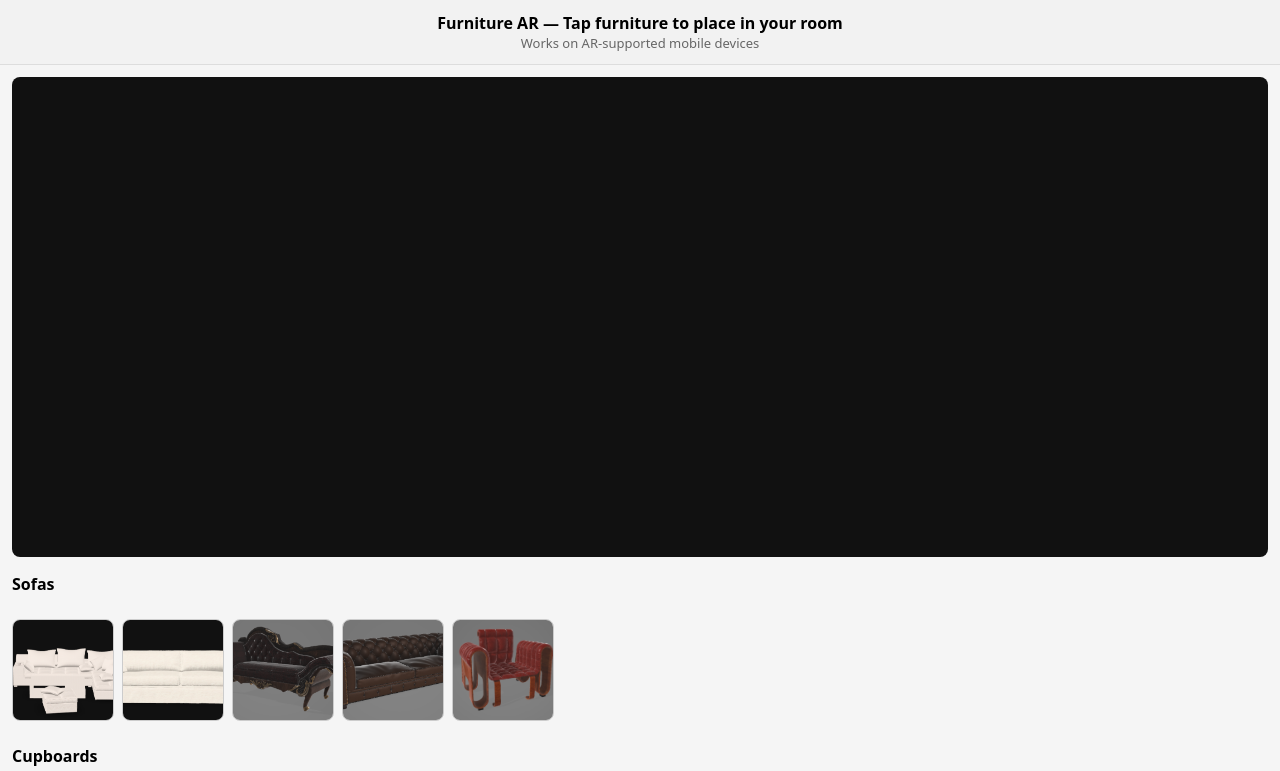
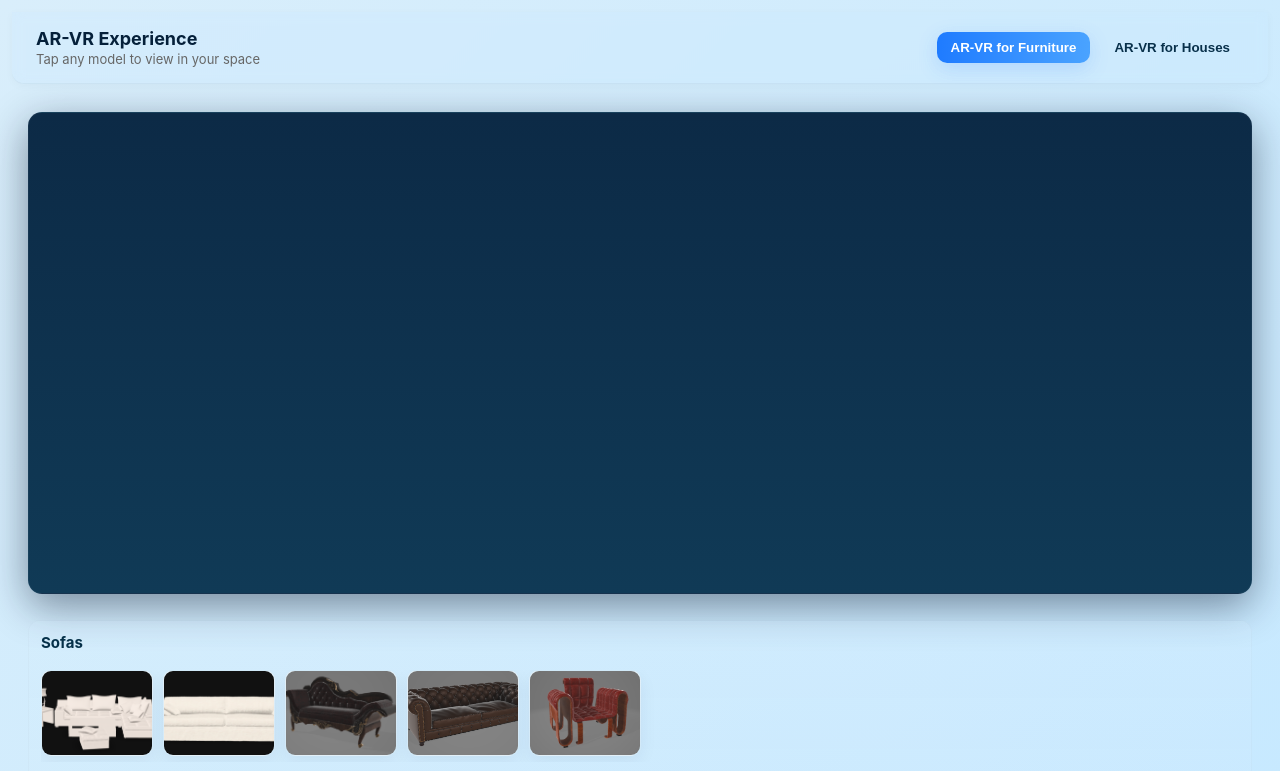
Before and after one commit to irenesaji/AR_vr, a plain HTML site: page index.html in a window 1280 px wide. Shown: the top 771 px of the page. Drawn offline with nearby package versions, Linux system fonts and the light colour scheme.

Commit message:
Initial commit

```diff
--- a/index.html
+++ b/index.html
@@ -3,72 +3,159 @@
 <head>
   <meta charset="utf-8" />
   <meta name="viewport" content="width=device-width,initial-scale=1" />
-  <title>Furniture AR — Instant AR Camera</title>
+  <title>AR-VR Experience — Furniture & Houses</title>
 
   <script type="module" src="https://unpkg.com/@google/model-viewer/dist/model-viewer.min.js"></script>
 
   <style>
+    :root{
+      /* stronger light-blue base so the page is clearly blue */
+      --bg-start: #d9eefb; /* lighter blue */
+      --bg-end: #c7e9ff;   /* slightly deeper */
+      --card: #eaf8ff;
+      --muted: #35506a;
+      --accent: #1f7bff;
+      --viewer-dark: linear-gradient(180deg,#0c2a46 0%, #103a56 100%);
+      --glass: rgba(220,238,255,0.6);
+    }
+
+    html,body {
+      height: 100%;
+      margin: 0;
+      font-family: Inter, ui-sans-serif, system-ui, -apple-system, "Segoe UI", Roboto, "Helvetica Neue", Arial;
+      -webkit-font-smoothing: antialiased;
+      -moz-osx-font-smoothing: grayscale;
+      color: #0f172a;
+    }
+
     body {
-      font-family: system-ui, Arial, sans-serif;
-      margin: 0;
       display: flex;
       flex-direction: column;
-      height: 100vh;
-      background: #f5f5f5;
+      min-height: 100vh;
+      background: linear-gradient(135deg, var(--bg-start), var(--bg-end));
+      background-attachment: fixed;
+      padding: 0;
     }
 
     header {
-      padding: 12px;
-      background: #f2f2f2;
-      border-bottom: 1px solid #ddd;
-      text-align: center;
+      display: flex;
+      justify-content: space-between;
+      align-items: center;
+      padding: 16px 24px;
+  /* make header a light-blue glass so it reads blue on all screens */
+  background: rgba(200,230,255,0.26);
+      backdrop-filter: blur(6px);
+      border-bottom: 1px solid rgba(15,23,42,0.04);
+      box-shadow: 0 2px 10px rgba(11,20,30,0.03);
+      border-radius: 0 0 12px 12px;
+      margin: 12px;
+    }
+
+    .header-left {
+      display: flex;
+      flex-direction: column;
+      gap: 2px;
+    }
+
+    .header-left strong{
+      font-size: 18px;
+      color: #05203a;
+    }
+
+    .header-left div{
+      font-size: 13px;
+      color: var(--muted);
+    }
+
+    .header-right {
+      display: flex;
+      gap: 10px;
+    }
+
+    button {
+      padding: 8px 14px;
+      border: 0;
+      border-radius: 10px;
+      cursor: pointer;
+      background: transparent;
+      font-weight: 600;
+      color: #08304a;
+      transition: transform .12s ease, box-shadow .12s ease;
+      box-shadow: none;
+    }
+
+    button:hover{ transform: translateY(-2px); box-shadow: 0 6px 18px rgba(43,124,255,0.12); }
+
+    button.active {
+      background: linear-gradient(90deg,var(--accent), #4aa3ff);
+      color: white;
+      padding: 8px 14px;
+      border-radius: 10px;
+      box-shadow: 0 6px 20px rgba(43,124,255,0.18);
     }
 
     main {
       display: flex;
       flex-direction: column;
-      flex: 1;
-      padding: 12px;
-      gap: 16px;
+      flex: 1 1 auto;
+      padding: 16px;
+      gap: 18px;
+      margin: 0 12px 12px 12px;
     }
 
     #viewer {
       flex: 1;
       min-height: 60vh;
-      background: #111;
-      border-radius: 8px;
+      background: var(--viewer-dark);
+      border-radius: 14px;
       overflow: hidden;
+      box-shadow: 0 12px 40px rgba(7,18,40,0.45);
+      border: 1px solid rgba(255,255,255,0.04);
+      display: flex;
+      align-items: stretch;
     }
 
     .gallery {
       display: flex;
       flex-direction: column;
-      gap: 16px;
+      gap: 12px;
+      margin-top: 8px;
+  /* make gallery clearly bluish */
+  background: linear-gradient(180deg, rgba(215,238,255,0.22), rgba(200,230,255,0.12));
+      padding: 12px;
+      border-radius: 12px;
+      border: 1px solid rgba(10,25,40,0.02);
     }
 
     .category {
-      font-weight: bold;
-      margin-bottom: 8px;
-      font-size: 16px;
+      font-weight: 700;
+      margin-bottom: 6px;
+      font-size: 15px;
+      color: #053049;
     }
 
     .thumbs {
       display: flex;
-      gap: 8px;
+      gap: 10px;
       overflow-x: auto;
-      padding-bottom: 8px;
+      padding-bottom: 6px;
     }
 
     .thumb {
       cursor: pointer;
-      border: 1px solid #ccc;
-      border-radius: 8px;
+      border-radius: 10px;
       overflow: hidden;
       flex: 0 0 auto;
-      width: 100px;
-      height: 100px;
-      transition: transform 0.2s;
-      background: #fff;
+      width: 110px;
+      height: 84px;
+      transition: transform 0.18s ease, box-shadow 0.18s ease;
+  /* soft bluish card for thumbnails */
+  background: linear-gradient(180deg,#eaf8ff,#d7f0ff);
+      display: flex;
+      align-items: center;
+      justify-content: center;
+      box-shadow: 0 6px 18px rgba(9,30,63,0.06);
+      border: 1px solid rgba(11,20,30,0.03);
     }
 
     .thumb img {
@@ -79,32 +166,34 @@
     }
 
     .thumb:hover {
-      transform: scale(1.05);
+      transform: translateY(-6px) scale(1.03);
+      box-shadow: 0 14px 38px rgba(9,30,63,0.12);
     }
 
-    .thumbs::-webkit-scrollbar {
-      height: 6px;
-    }
+    .thumbs::-webkit-scrollbar { height: 8px; }
+    .thumbs::-webkit-scrollbar-thumb { background: rgba(11,20,30,0.08); border-radius: 6px; }
+    .thumbs::-webkit-scrollbar-track { background: transparent; }
 
-    .thumbs::-webkit-scrollbar-thumb {
-      background: #ccc;
-      border-radius: 3px;
-    }
+    model-viewer#hiddenAR { display: none; }
+    .hidden { display: none; }
 
-    .thumbs::-webkit-scrollbar-track {
-      background: #f2f2f2;
-    }
-
-    model-viewer#hiddenAR {
-      display: none;
+    @media (max-width:640px){
+      header{ padding: 12px; margin: 8px; }
+      .thumb{ width: 86px; height:70px }
     }
   </style>
 </head>
 
 <body>
   <header>
-    <strong>Furniture AR — Tap furniture to place in your room</strong>
-    <div style="font-size:13px; color:#666;">Works on AR-supported mobile devices</div>
+    <div class="header-left">
+      <strong>AR-VR Experience</strong>
+      <div style="font-size:13px; color:#666;">Tap any model to view in your space</div>
+    </div>
+    <div class="header-right">
+      <button id="btnFurniture" class="active">AR-VR for Furniture</button>
+      <button id="btnHouses">AR-VR for Houses</button>
+    </div>
   </header>
 
   <main>
@@ -122,8 +211,8 @@
       </model-viewer>
     </div>
 
-    <aside class="gallery">
-
+    <!-- FURNITURE GALLERY -->
+    <aside id="furnitureGallery" class="gallery">
       <!-- Sofas -->
       <div class="category">Sofas</div>
       <div class="thumbs">
@@ -213,7 +302,16 @@
         <div class="thumb" data-model="thumbs/table4.glb" onclick="openAR(this)"><img src="thumbs/table4.png"></div>
         <div class="thumb" data-model="thumbs/table5.glb" onclick="openAR(this)"><img src="thumbs/table5.png"></div>
       </div>
+    </aside>
 
+    <!-- HOUSES GALLERY -->
+    <aside id="housesGallery" class="gallery hidden">
+      <div class="category">Houses</div>
+      <div class="thumbs">
+        <div class="thumb" data-model="thumbs/house1.glb" onclick="openAR(this)"><img src="thumbs/house1.png" alt="1 Floor House"></div>
+        <div class="thumb" data-model="thumbs/house2.glb" onclick="openAR(this)"><img src="thumbs/house2.png" alt="2 Floor House"></div>
+        <div class="thumb" data-model="thumbs/house3.glb" onclick="openAR(this)"><img src="thumbs/house3.png" alt="3 Floor House"></div>
+      </div>
     </aside>
   </main>
 
@@ -227,7 +325,29 @@
   <script>
     const mv = document.getElementById('mv');
     const hiddenAR = document.getElementById('hiddenAR');
+    const btnFurniture = document.getElementById('btnFurniture');
+    const btnHouses = document.getElementById('btnHouses');
+    const furnitureGallery = document.getElementById('furnitureGallery');
+    const housesGallery = document.getElementById('housesGallery');
 
+    // Toggle between Furniture and Houses
+    btnFurniture.addEventListener('click', () => {
+      btnFurniture.classList.add('active');
+      btnHouses.classList.remove('active');
+      furnitureGallery.classList.remove('hidden');
+      housesGallery.classList.add('hidden');
+      mv.src = "thumbs/sofa1.glb";
+    });
+
+    btnHouses.addEventListener('click', () => {
+      btnHouses.classList.add('active');
+      btnFurniture.classList.remove('active');
+      furnitureGallery.classList.add('hidden');
+      housesGallery.classList.remove('hidden');
+      mv.src = "thumbs/house1.glb";
+    });
+
+    // AR handling
     async function openAR(el) {
       const model = el.dataset.model;
       mv.src = model;
@@ -243,7 +363,7 @@
           await hiddenAR.activateAR();
         } catch (err) {
           console.error("AR activation failed:", err);
-          alert("Could not start AR experience. Ensure your device supports AR and you allowed camera permission.");
+          alert("Could not start AR. Ensure your device supports AR and camera permission.");
         }
       }, { once: true });
     }
```
Also changed, not shown: thumbs/house1.png (added), thumbs/house2.png (added), thumbs/house3.png (added), 4 other files.
